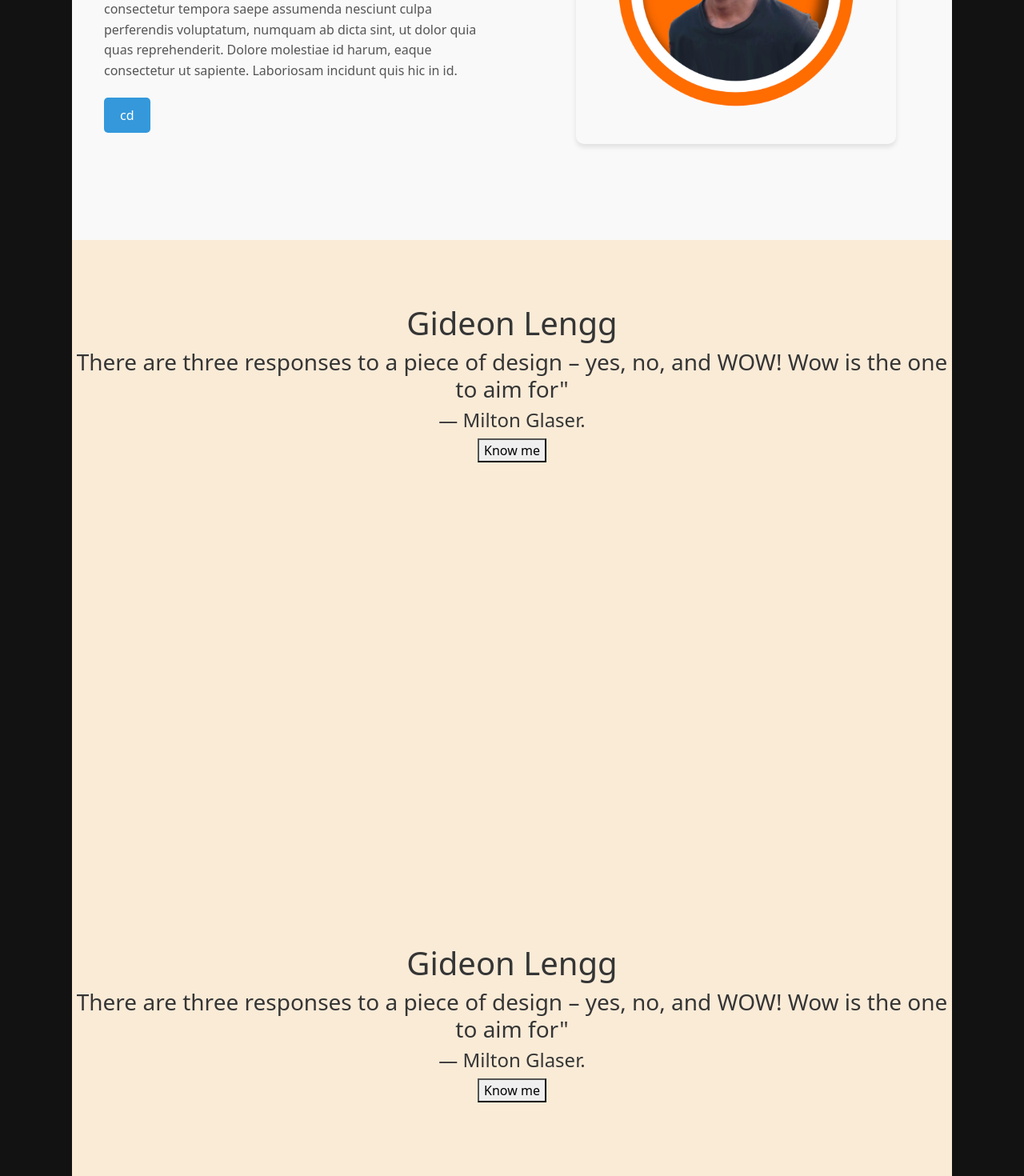
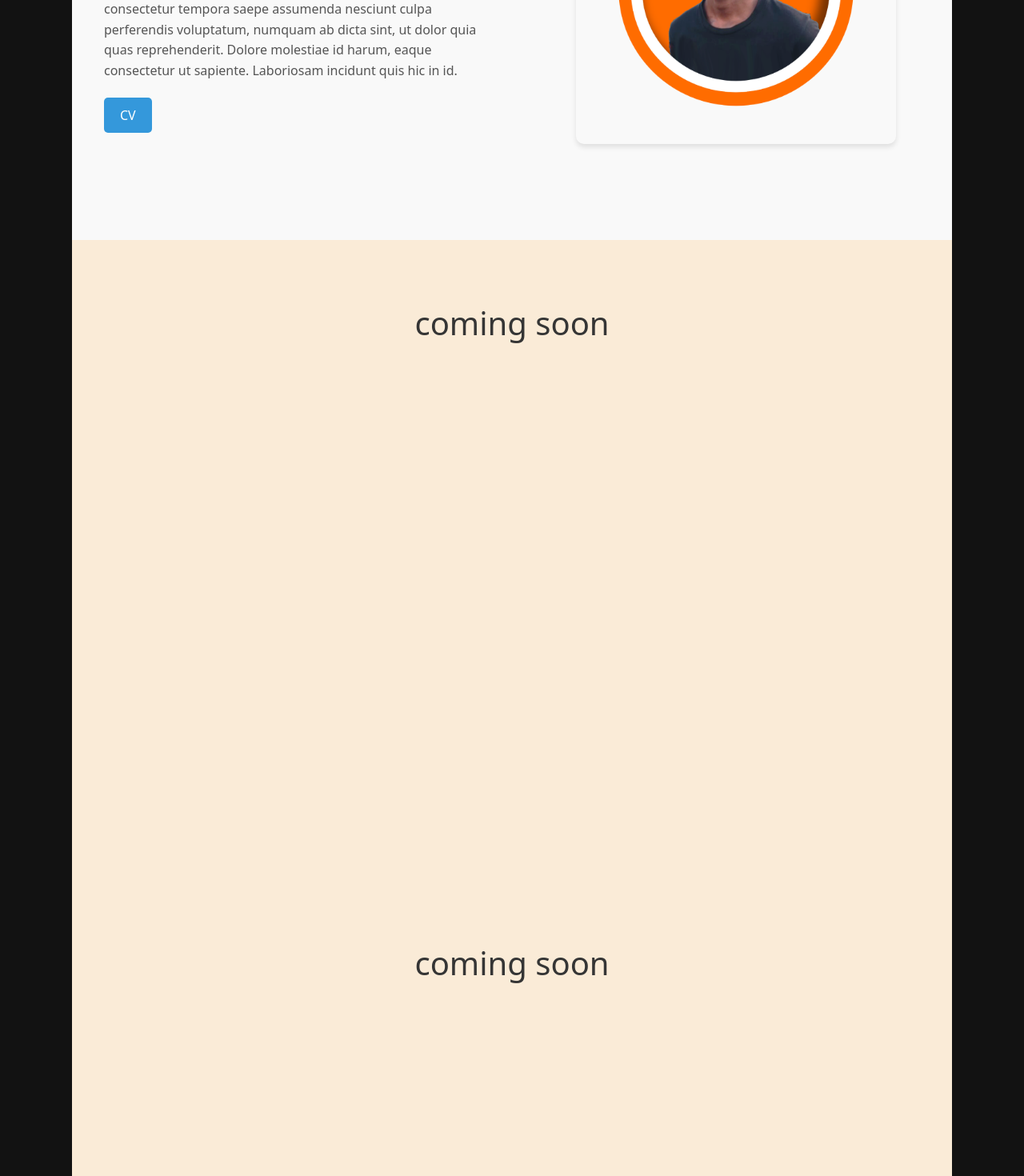
Before and after one commit to Codedecblackmoon/My_Portfolio, a React (Vite) app: page / in a window 1280 px wide. Shown: the part 1320-2790 px from the top of the page at 80% size. Built offline with nearby package versions, Linux system fonts and the light colour scheme.

Commit message:
about page

```diff
--- a/src/App.tsx
+++ b/src/App.tsx
@@ -2,7 +2,7 @@ import Home from './components/Home'
 import About from './components/About'
 import Projects from './components/Projects'
 import Contect from './components/Contect'
-// import AXA from './components/I_dont_know_yet'
+import AXA from './components/I_dont_know_yet'
 
 
 function App() {
@@ -23,7 +23,7 @@ function App() {
       <div id="_2"><About/></div>
       <div id="_3"><Contect/></div>
       <div id="_4"><Projects/></div>
-      <div id="_5">page 5</div>
+      <div id="_5"><AXA></AXA></div>
 
       <footer><p>footer</p></footer>
     </div>
--- a/src/components/About.tsx
+++ b/src/components/About.tsx
@@ -7,7 +7,7 @@ function About() {
 
             <section>
                 <p>Lorem ipsum dolor sit amet consectetur adipisicing elit. Blanditiis doloribus hic corporis, at sint quo dolorum consectetur, illum aut obcaecati eveniet, dicta itaque delectus laborum tempore. Voluptates accusamus saepe quaerat ea? Repellendus obcaecati autem recusandae vel voluptate consectetur enim veniam eveniet quidem mollitia molestiae, facilis dolor corrupti error esse sapiente unde ex. Minus quam hic debitis eius dolores blanditiis dolorem eaque in nostrum molestiae! Est nihil similique a officiis consectetur tempora saepe assumenda nesciunt culpa perferendis voluptatum, numquam ab dicta sint, ut dolor quia quas reprehenderit. Dolore molestiae id harum, eaque consectetur ut sapiente. Laboriosam incidunt quis hic in id.</p>
-                <button>cd</button>
+                <button>CV</button>
             </section>
 
             <div>
--- a/src/components/Contect.tsx
+++ b/src/components/Contect.tsx
@@ -1,16 +1,7 @@
 function Content() {
     return (
         <div className="Content_page">
-          {/* <img src={logo} alt="" /> */}
-          <section>
-            <h1 className="name">Gideon Lengg</h1>
-            <h3>
-              <style color="orange">“</style>There are three responses to a piece of design – yes, no, and WOW!
-              Wow is the one to aim for"
-            </h3>
-            <h4>― Milton Glaser.</h4>
-            <button>Know me</button>
-          </section>
+          <h1>coming soon</h1>
         </div>
       );
 }
--- /dev/null
+++ b/src/components/I_dont_know_yet.tsx
@@ -0,0 +1,9 @@
+function AXA() {
+    return (
+        <div className="AXA_page">
+          <h1>coming soon</h1>
+        </div>
+      );
+}
+
+export default AXA
--- a/src/components/Projects.tsx
+++ b/src/components/Projects.tsx
@@ -1,16 +1,7 @@
 function Projects() {
     return (
         <div className="Projects_page">
-          {/* <img src={logo} alt="" /> */}
-          <section>
-            <h1 className="name">Gideon Lengg</h1>
-            <h3>
-              <style color="orange">“</style>There are three responses to a piece of design – yes, no, and WOW!
-              Wow is the one to aim for"
-            </h3>
-            <h4>― Milton Glaser.</h4>
-            <button>Know me</button>
-          </section>
+          <h1>coming soon</h1>
         </div>
       );
 }
```
Also changed, not shown: src/components/I_don't_know_yet.tsx (deleted, +0 -18 lines).
